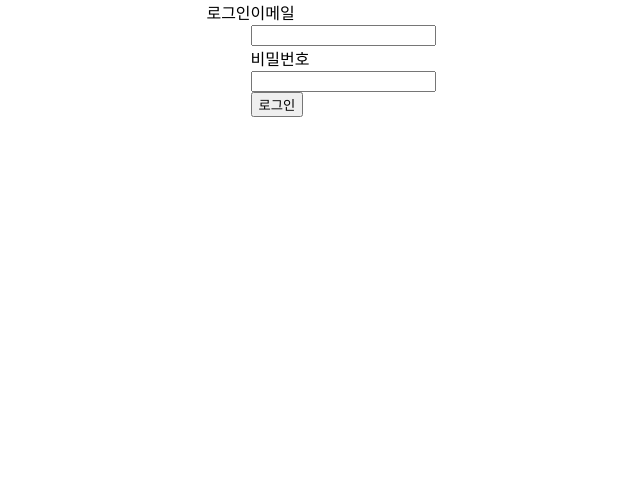
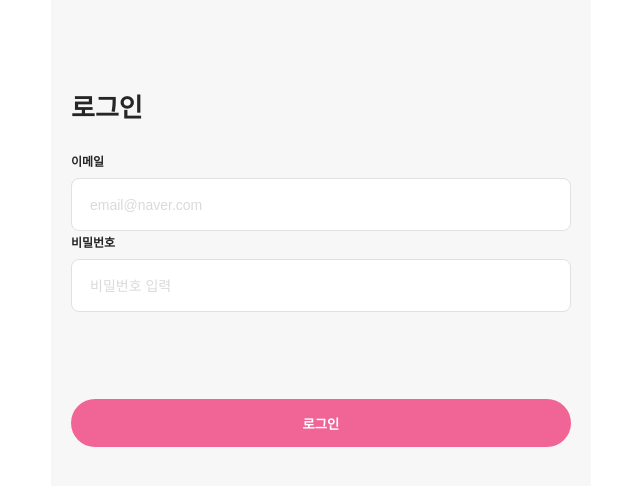
Before and after one commit to Hyunji523/wanted-pre-onboarding-frontend, a React (Create React App) app: page /signin in a window 1280 px wide. Shown: the top 486 px of the page, without its empty margins (319-959 px from the left). Built offline with nearby package versions, Linux system fonts and the light colour scheme.

Commit message:
로컬스트리지 토큰 인증 / 리다이렉트

```diff
--- a/src/App.css
+++ b/src/App.css
@@ -1,7 +1,87 @@
-.page{
-  display:flex;
-  justify-content: center;
+.page {
+  position: absolute;
+top: 0;
+bottom: 0;
+width: 100%;
+max-width: 500px;
+  padding: 0 20px;
+
+left: 50%;
+transform: translate(-50%, 0);
+
+  background-color: #F7F7F7;
+
+overflow: hidden;
+  display: flex;
+  flex-direction: column;
 }
+
+.titleWrap {
+  margin-top: 87px;
+  font-size: 26px;
+font-weight: bold;
+color: #262626;
+}
+
+.contentWrap {
+  margin-top: 26px;
+  flex: 1;
+}
+
+.inputTitle {
+  font-size: 12px;
+font-weight: 600;
+color: #262626;
+}
+
+.inputWrap {
+  display: flex;
+  border-radius: 8px;
+  padding: 16px;
+  margin-top: 8px;
+  background-color: white;
+  border: 1px solid #e2e0e0;
+}
+.inputWrap:focus-within {
+  border: 1px solid #f06595;
+}
+
+.input {
+  width: 100%;
+  outline: none;
+border: none;
+  height: 17px;
+  font-size: 14px;
+font-weight: 400;
+}
+
+.input::placeholder {
+  color: #dadada;
+}
+
+.bottomButton {
+  width: 100%;
+height: 48px;
+  border: none;
+  font-weight: bold;
+  border-radius: 64px;
+  background-color: #f06595;
+  color: white;
+  margin-bottom: 16px;
+  cursor: pointer;
+}
+
+.bottomButton:disabled {
+  background-color: #dadada;
+  color: white;
+}
+
+.errorMessageWrap {
+  margin-top: 8px;
+  color: #ef0000;
+  font-size: 12px;
+}
+
 .box{
   padding:10px;
 }
@@ -9,7 +89,7 @@
   position:relative;
   margin:10px 0;
 }
-.input-box > input{
+.input-box > .todoinput{
   background:transparent;
   border:none;
   border-bottom: solid 1px #ccc;
@@ -17,15 +97,15 @@
   font-size:14pt;
   width:100%;
 }
-input::placeholder{
+.todoinput::placeholder{
 	color:transparent;
 }
-input:placeholder-shown + label{
+.todoinput:placeholder-shown + label{
   color:#aaa;
   font-size:14pt;
   top:15px;
 }
-input:focus + label, label{
+.todoinput:focus + label, label{
   color:#8aa1a1;
   font-size:10pt;
   pointer-events: none;
@@ -37,7 +117,7 @@ input:focus + label, label{
   -moz-transition: all 0.2s ease;
   -o-transition: all 0.2s ease;
 }
-input:focus, input:not(:placeholder-shown){
+.todoinput:focus, .todoinput:not(:placeholder-shown){
   border-bottom: solid 1px #8aa1a1;
   outline:none;
 }
@@ -55,6 +135,7 @@ input:focus, input:not(:placeholder-shown){
   width: 100%;
   display: flex;
   align-items: center;
+  padding-top: 50px;
 }
 .todoapp__inputbox-inp {
   flex: 1;
@@ -63,6 +144,7 @@ input:focus, input:not(:placeholder-shown){
   padding: 10px;
   height: 50px;
   box-sizing: border-box;
+  border-radius: 12px 0px 0px 12px ;
 }
 .todoapp__inputbox-inp:focus {
   outline: none;
@@ -70,11 +152,12 @@ input:focus, input:not(:placeholder-shown){
 .todoapp__inputbox-add-btn {
   border: none;
   border-radius: 0;
-  background-color: #ffdeeb;
-  color: #f06595;
+  background-color: #f06595;
+  color: #ffffff;
   height: 50px;
   width: 50px;
   font-weight: bold;
+  border-radius: 0px 12px 12px 0px ;
 }
 
 /* ToDo Item List */
@@ -132,9 +215,9 @@ input:focus, input:not(:placeholder-shown){
 .todoapp__item-edit-btn,
 .todoapp__item-delete-btn {
   border: none;
-  border-radius: 0;
-  height: 36px;
-  width: 36px;
+  border-radius: 20px;
+  height: 40px;
+  width: 40px;
   background-color: inherit;
 }
 .todoapp__item-edit-btn:hover,
--- a/src/components/Home.jsx
+++ b/src/components/Home.jsx
@@ -1,8 +1,15 @@
 import '../App.css';
-import React from 'react';
+import React, {useEffect} from 'react';
 import { Link } from 'react-router-dom';
 
 function Home() {
+
+  useEffect(() => {
+    if (localStorage.getItem('access_token') !== null) {
+      window.location.replace('/todo')
+    }
+  }, []);
+
   return (
     <div className='page'>
       <div className='title'><h2>home</h2></div>
--- a/src/components/InputBox.jsx
+++ b/src/components/InputBox.jsx
@@ -36,7 +36,6 @@ let InputBox = ({todoList, setTodoList})=>{ //부모 컴포넌트(Home.jsx)로
 
     return (
         <div className="todoapp__inputbox">
-            {/* 아이템 내용 입력 input */}
             <input
                 type="text"
                 name="todoItem"
@@ -48,7 +47,6 @@ let InputBox = ({todoList, setTodoList})=>{ //부모 컴포넌트(Home.jsx)로
                 onKeyDown={onKeyPress}
                 data-testid="new-todo-input"
             />
-            {/* 입력 후 아이템 추가 버튼 */}
             <button type="submit" className="todoapp__inputbox-add-btn" onClick={onClickAddBtn} data-testid="new-todo-add-button" >
             추가
             </button>
--- a/src/components/SignIn.jsx
+++ b/src/components/SignIn.jsx
@@ -3,6 +3,13 @@ import React, { useEffect, useState } from 'react';
 import axios from 'axios';
 
 function SignIn() {
+    //로컬스트리지에 토큰 있으면 todo로
+    useEffect(() => {
+        if (localStorage.getItem('access_token') !== null) {
+          window.location.replace('/todo')
+        }
+      }, []);
+
     let [email, setEmail] = useState('');
     let [pw, setPw] = useState('');
 
@@ -12,12 +19,16 @@ function SignIn() {
             email : email,
             password : pw
         })
-        .then(function(res){
-            console.log(res);
+        .then(res=>{
+            console.log(res.data)
+            localStorage.clear()
             //404 사용자 존재하지 않음
             //401 비밀번호 오류
             if (res.status == 200){
                 alert("로그인 성공");
+                localStorage.setItem('email', email)
+                let token = res.data.access_token;
+                localStorage.setItem("access_token", token);
                 location.href='/todo'
             }
 
@@ -27,7 +38,6 @@ function SignIn() {
         })
 
     }
-
 
     return (
         <div className='page'>
--- a/src/components/SignUp.jsx
+++ b/src/components/SignUp.jsx
@@ -16,6 +16,12 @@ function SignUp() {
         }
         setPass(false);
       }, [emailValid, pwValid]);
+
+    useEffect(() => {
+        if (localStorage.getItem('access_token') !== null) {
+          window.location.replace('/todo')
+        }
+    }, []);
 
     const checkEmail = (e) => {
         setEmail(e.target.value);
--- a/src/components/TodoHome.jsx
+++ b/src/components/TodoHome.jsx
@@ -1,11 +1,19 @@
-import React, { useState } from 'react';
+import React, { useState, useEffect } from 'react';
 import InputBox from '../components/InputBox';
 import ToDoItemList from '../components/TodoItemList';
 
 const TodoHome = () => {
+  //투두화면 렌더링될때 로컬스트리지에 토큰 없으면 /으로 이동
+  useEffect(() => {
+    if (localStorage.getItem('access_token') === null) {
+      window.location.replace('/signin')
+    }
+  }, []);
+  let email = localStorage.getItem('email');
   const [todoList, setTodoList] = useState([]);
   return (
-    <div className="home_container">
+    <div className="page">
+      <div className='titleWrap'>{email}님의 Todo List</div>
       <InputBox todoList={todoList} setTodoList={setTodoList} />
 
       {/* 할 일 Item 리스트 */}
--- a/src/components/TodoItem.jsx
+++ b/src/components/TodoItem.jsx
@@ -64,13 +64,20 @@ let TodoList = ({todoItem, todoList, setTodoList})=>{
             {
                 !todoItem.checked ? (
                     modify ? (
-                    <button type="button" className="todoapp__item-edit-btn" onClick={modifyInput} data-testid="submit-button" > ✔️ </button>
-                    ):(<button type="button" className="todoapp__item-edit-btn" onClick={modifyBtn} data-testid="modify-button"> 📝 </button>)
+                    <button type="button" className="todoapp__item-edit-btn" onClick={modifyInput} data-testid="submit-button" > 제출 </button>
+                    ):(<button type="button" className="todoapp__item-edit-btn" onClick={modifyBtn} data-testid="modify-button"> 수정 </button>)
                 ) : null
             }
 
             {/* 삭제 버튼 */}
-            <button type="button" className="todoapp__item-delete-btn" onClick={delBtn} data-testid="delete-button" > 🗑️ </button>
+            {
+                !todoItem.checked ? (
+                    modify ? (
+                        <button type="button" className="todoapp__item-delete-btn" data-testid="delete-button" > 취소 </button>
+                    ):(<button type="button" className="todoapp__item-delete-btn" onClick={delBtn} data-testid="delete-button" > 삭제 </button>)
+                ) : null
+            }
+
         </li>
     )
 }
```
